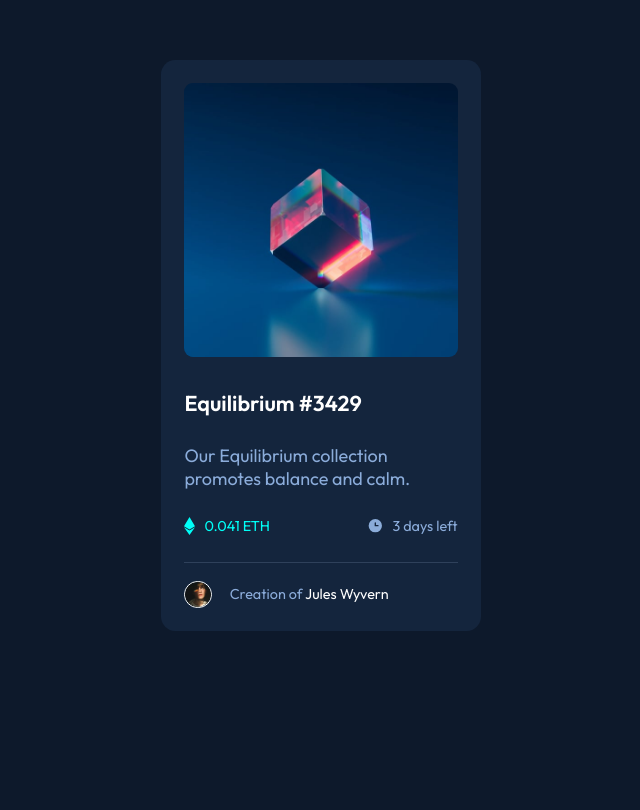
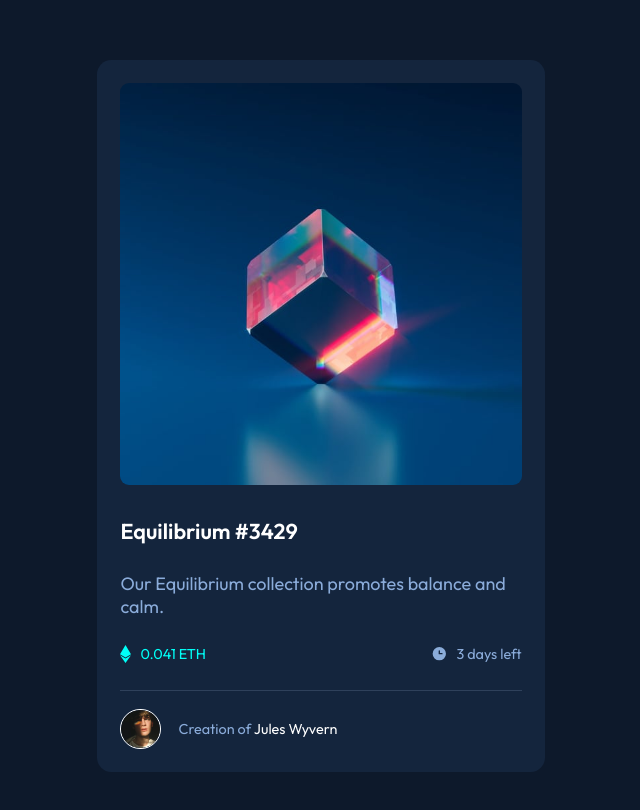
Before and after one commit to Asya0601/nft-preview-card-component-main, a plain HTML site: page index.html in a window 1280 px wide. Shown: the part 132-942 px from the top of the page, without its empty margins (319-959 px from the left). Drawn offline with Linux system fonts and the light colour scheme.

Commit message:
Update styles.css

```diff
--- a/styles.css
+++ b/styles.css
@@ -230,6 +230,14 @@ body{
 
 @media(min-width:900px){
     .main{
+        width: 35%;
+
+        margin-block: 15%;
+    }
+}
+
+@media(min-width:1400px){
+    .main{
         width: 25%;
 
         margin-block: 15%;
```
